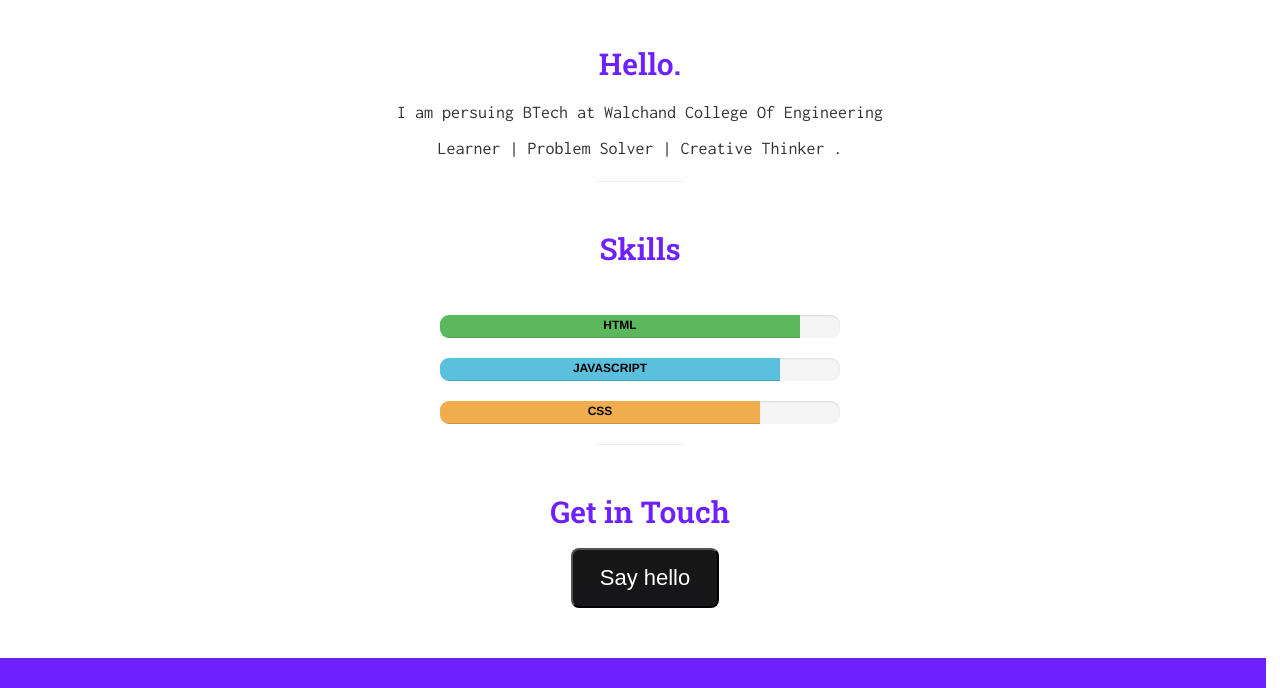
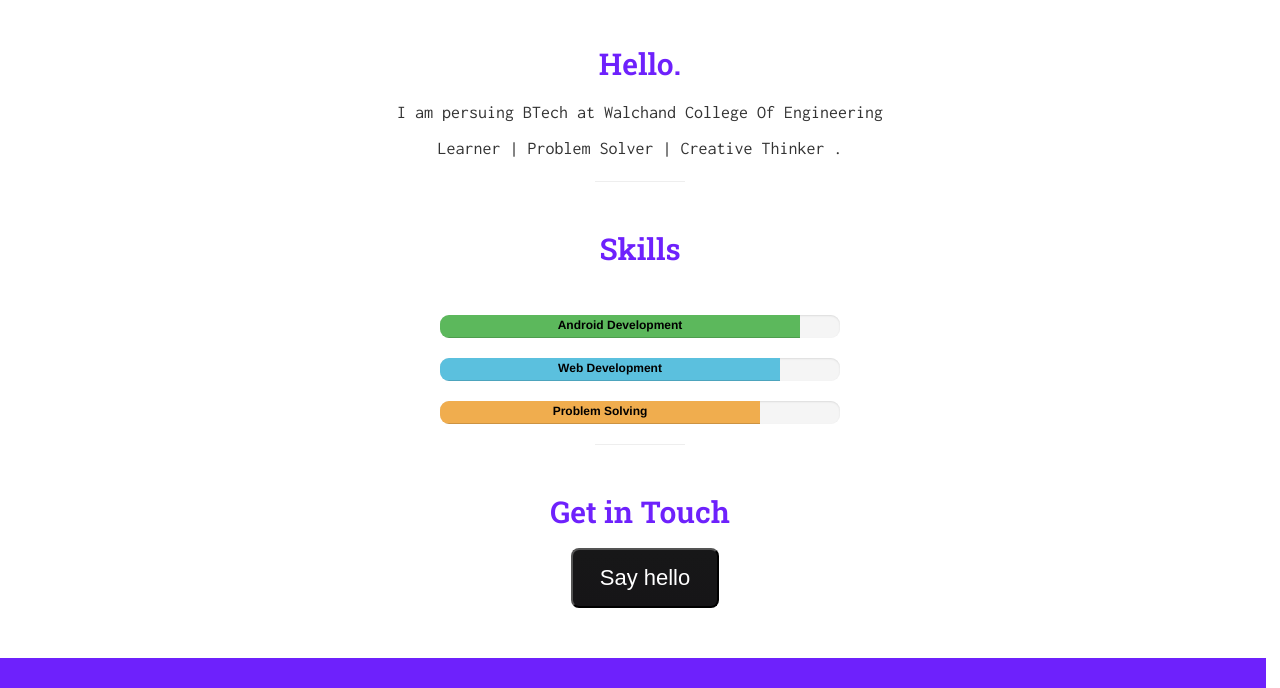
Before and after one commit to viju2004/Vijay-Web, a plain HTML site: page index.html in a window 1280 px wide. Shown: the part 927-1615 px from the top of the page. Drawn offline with nearby package versions, Linux system fonts and the light colour scheme; a web font is replaced by a local one.

Commit message:
Update index.html

```diff
--- a/index.html
+++ b/index.html
@@ -196,23 +196,23 @@
         <div class="skillno1">
 
             <div class="progress" style="border-radius: 9px;border-color:black;height: 23px;">
-                <div class="progress-bar progress-bar-success" role="progressbar" aria-valuenow="40"
+                <div class="progress-bar progress-bar-success" role="progressbar" aria-valuenow="0"
                 aria-valuemin="0" aria-valuemax="100" style="width:90% ;color:black; ">
-                <b> HTML</b>
+                <b> Android Development</b>
                 </div>
               </div>
 
               <div class="progress"style="border-radius: 9px;border-color:black;height: 23px;">
-                <div class="progress-bar progress-bar-info" role="progressbar" aria-valuenow="50"
+                <div class="progress-bar progress-bar-info" role="progressbar" aria-valuenow="0"
                 aria-valuemin="0" aria-valuemax="100" style="width:85%;color:black;" >
-                   <b>JAVASCRIPT</b>
+                   <b> Web Development</b>
                 </div>
               </div>
 
               <div class="progress"style="border-radius: 9px;border-color:black;height: 23px; ">
-                <div class="progress-bar progress-bar-warning" role="progressbar" aria-valuenow="60"
+                <div class="progress-bar progress-bar-warning" role="progressbar" aria-valuenow="0"
                 aria-valuemin="0" aria-valuemax="100" style="width:80%; color:black;">
-                 <b> CSS</b>
+                 <b> Problem Solving</b>
                 </div>
               </div>
 
```
